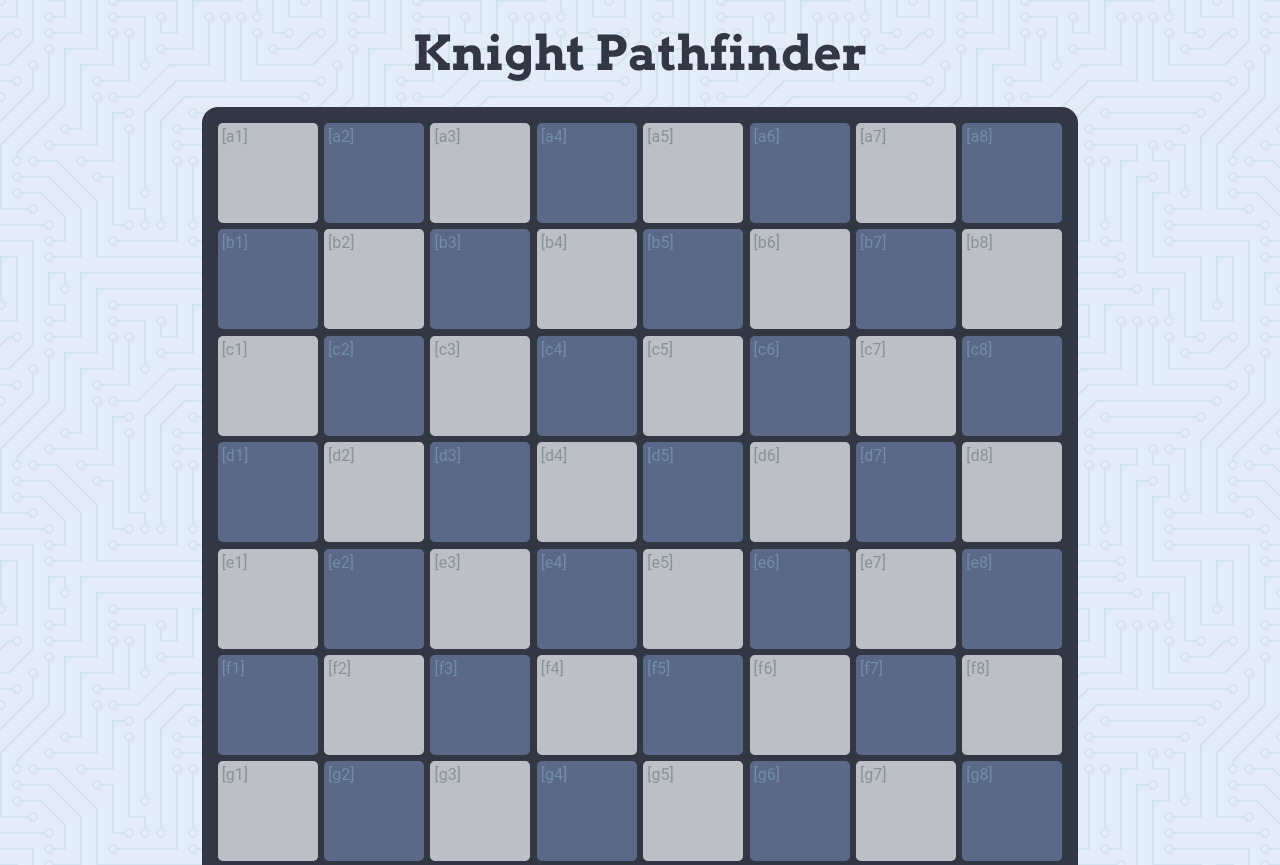
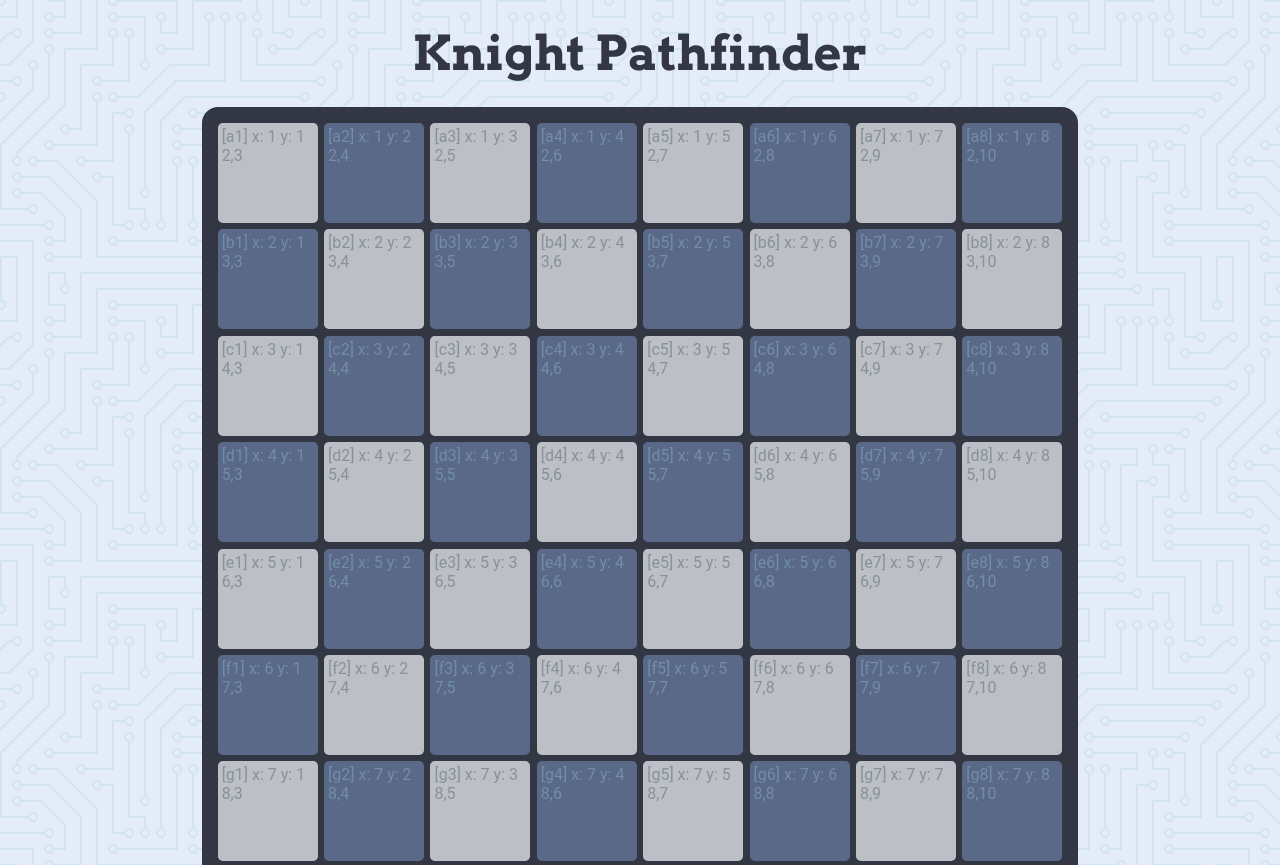
Before and after one commit to Hhmmmk/knight-pathfinder, a React (Create React App) app: page / in a window 1280 px wide. Shown: the top 865 px of the page. Built offline with nearby package versions, Linux system fonts and the light colour scheme.

Commit message:
added functionality to select placement of knight, show possible moves, remove knight input(will also remove its valid moves), can remove valid moves individually

```diff
--- a/src/components/Chessboard/Chessboard.component.jsx
+++ b/src/components/Chessboard/Chessboard.component.jsx
@@ -13,7 +13,8 @@ const Chessboard = () => {
   //--start-projectDefaults--//
   let tileInfo = [];
   const defaultClassList = '';
-  const ref = useRef(null);
+  const knightPosition = 'selected';
+  const chessBoardRef = useRef(null);
 
   const [classList, setClassList] = useState(defaultClassList);
   //--end-projectDefaults--//
@@ -25,12 +26,51 @@ const Chessboard = () => {
       let tileColor = '';
       const number = i + j + 2;
       tileColor = number % 2 === 0 ? 'light-tiles' : 'dark-tiles';
+      let horizontalPosition = i + 1;
+      let verticalPosition = j + 1;
+
+      let move_1x = horizontalPosition - 2;
+      let move_1y = verticalPosition - 1;
+
+      let move_2x = horizontalPosition - 2;
+      let move_2y = verticalPosition + 1;
+
+      let move_3x = horizontalPosition - 1;
+      let move_3y = verticalPosition + 2;
+
+      let move_4x = horizontalPosition + 1;
+      let move_4y = verticalPosition + 2;
+
+      let move_5x = horizontalPosition + 2;
+      let move_5y = verticalPosition + 1;
+
+      let move_6x = horizontalPosition + 2;
+      let move_6y = verticalPosition - 1;
+
+      let move_7x = horizontalPosition + 1;
+      let move_7y = verticalPosition - 2;
+
+      let move_8x = horizontalPosition - 1;
+      let move_8y = verticalPosition - 2;
 
       //store tileInfo in array to be passed in the components as props
       tileInfo.push({
         tileId: horizontalAxis[i] + verticalAxis[j].toString(),
         color: tileColor,
-        classList: classList,
+        classList: `${horizontalPosition},${verticalPosition}`,
+        // sequenceNumber: ,
+        x: horizontalPosition,
+        y: verticalPosition,
+        possibleMoves: {
+          move_01: `${move_1x},${move_1y}`,
+          move_02: `${move_2x},${move_2y}`,
+          move_03: `${move_3x},${move_3y}`,
+          move_04: `${move_4x},${move_4y}`,
+          move_05: `${move_5x},${move_5y}`,
+          move_06: `${move_6x},${move_6y}`,
+          move_07: `${move_7x},${move_7y}`,
+          move_08: `${move_8x},${move_8y}`,
+        },
       });
     }
   }
@@ -41,11 +81,48 @@ const Chessboard = () => {
     event.preventDefault();
     const activeTile = document.getElementById(event.target.id);
     activeTile.classList.remove('selected');
+    activeTile.classList.remove('valid-move');
+
+    const getProperties = tileInfo.filter((tiles) => {
+      return event.target.id === tiles.tileId;
+    });
+
+    const properties = getProperties[0];
+
+    const validMoves = Object.values(properties.possibleMoves);
+
+    const moves = tileInfo.filter((tiles) => {
+      return validMoves.includes(tiles.classList);
+    });
+
+    moves.forEach((tile) => {
+      document.getElementById(tile.tileId).classList.remove('valid-move');
+    });
+
+    console.log(validMoves, moves);
   };
 
   const handleClick = (event) => {
     const activeTile = document.getElementById(event.target.id);
     activeTile.classList.add('selected');
+
+    const getProperties = tileInfo.filter((tiles) => {
+      return event.target.id === tiles.tileId;
+    });
+
+    const properties = getProperties[0];
+
+    const validMoves = Object.values(properties.possibleMoves);
+
+    const moves = tileInfo.filter((tiles) => {
+      return validMoves.includes(tiles.classList);
+    });
+
+    moves.forEach((tile) => {
+      document.getElementById(tile.tileId).classList.add('valid-move');
+    });
+
+    console.log(validMoves, moves);
   };
   //--end-click handlers--//
 
@@ -54,7 +131,7 @@ const Chessboard = () => {
       {tileInfo.map((tile) => {
         return (
           <Tile
-            ref={ref}
+            ref={chessBoardRef}
             onRClickHandler={handleRightClick}
             onClickHandler={handleClick}
             key={tile.tileId}
--- a/src/components/Tile/Tile.component.jsx
+++ b/src/components/Tile/Tile.component.jsx
@@ -5,15 +5,16 @@ import './Tile.styles.css';
 class Tile extends Component {
   render() {
     const { info, onClickHandler, onRClickHandler } = this.props;
-    const { tileId, color, classList } = info;
+    const { tileId, color, classList, x, y, possibleMoves } = info;
+    const { move_04 } = possibleMoves;
     return (
       <div
         onContextMenu={onRClickHandler}
         onClick={onClickHandler}
         id={tileId}
-        className={`tiles ${color} ${classList}`}
+        className={`tiles ${color} ${classList} ${x},${y}`}
       >
-        <span>{`[${tileId}]`}</span>
+        <span>{`[${tileId}] x: ${x} y: ${y} ${move_04}`}</span>
       </div>
     );
   }
--- a/src/components/Tile/Tile.styles.css
+++ b/src/components/Tile/Tile.styles.css
@@ -30,3 +30,8 @@
   box-shadow: 0 0 2px #fff, 0 0 5px #fff, 0 0 10px #0ba9ca, 0 0 15px #0ba9ca,
     0 0 20px #0ba9ca, 0 0 25px #0ba9ca;
 }
+
+.valid-move {
+  box-shadow: 0 0 2px #fff, 0 0 5px #fff, 0 0 10px #0bca44, 0 0 15px #0bca54,
+    0 0 20px #0bca61, 0 0 25px #0bca4b;
+}
```
